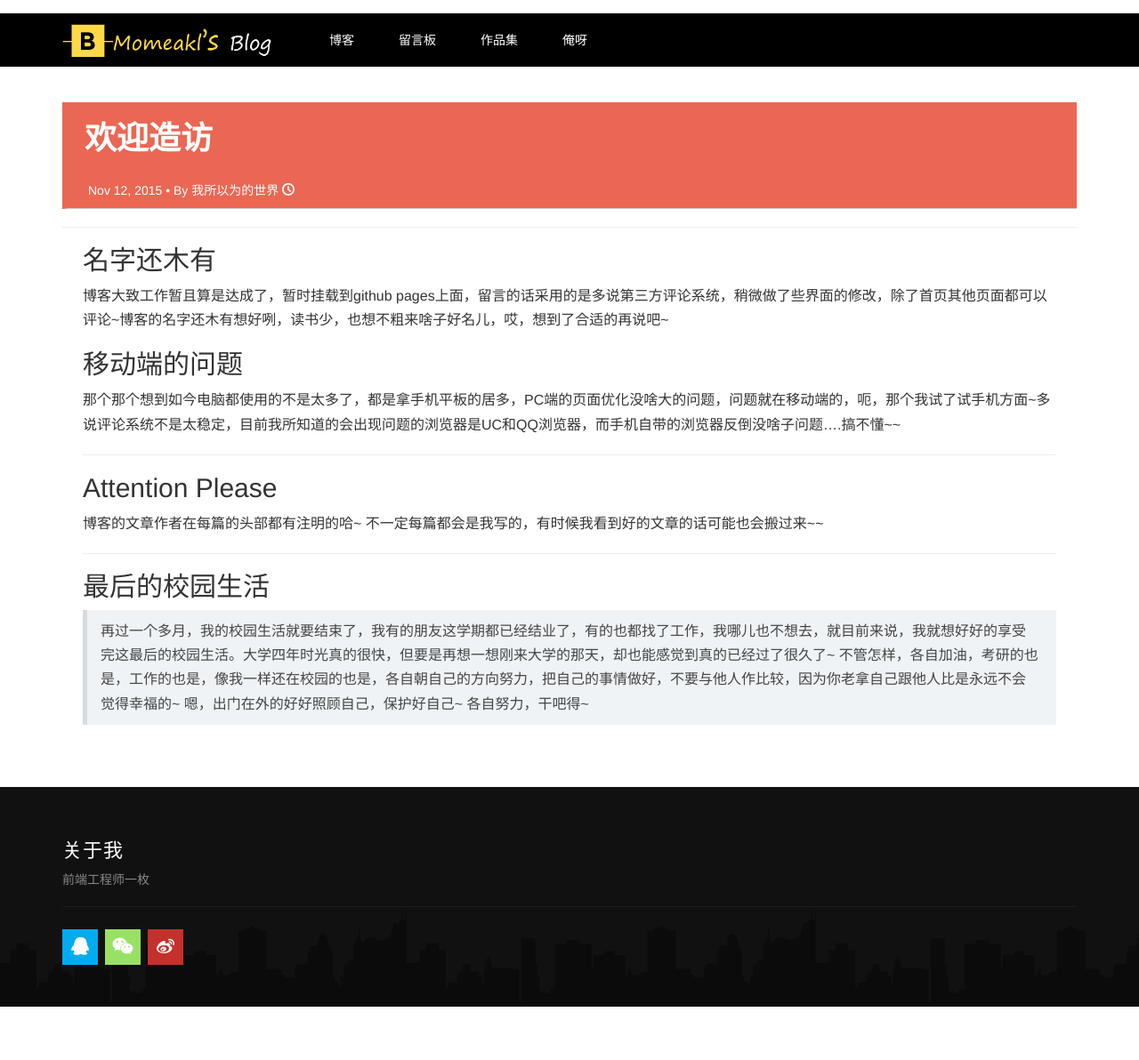
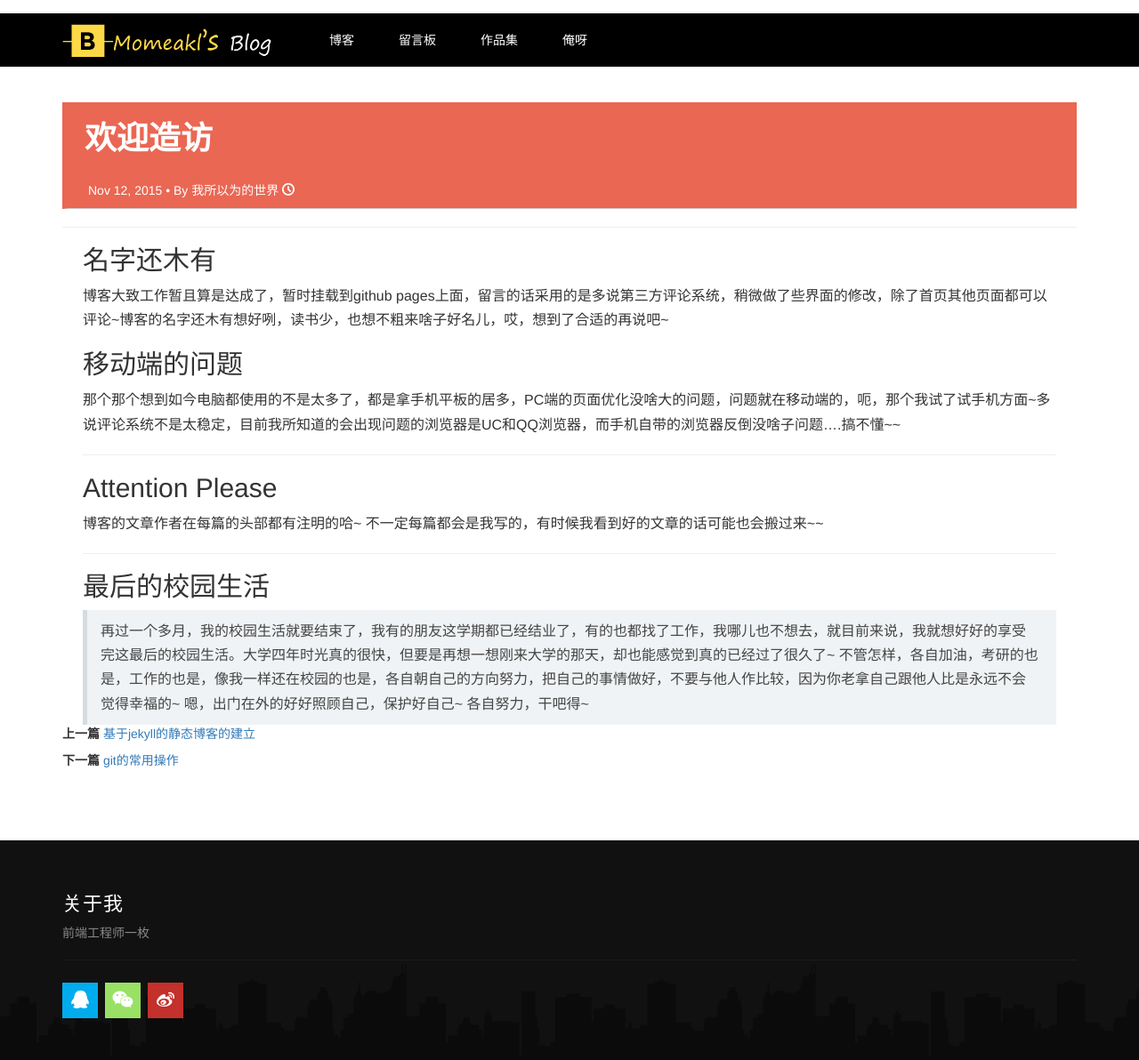
Before and after one commit to momeakl/momeakl.github.io, a Jekyll site: the page built from _posts/2015-11-06-Welcome.md, in a window 1280 px wide. Shown: the whole page at 89% size. Built offline with Jekyll 4.4.1, drawn with Linux system fonts in a browser that asks for light colours; nearby versions of some CDN libraries; some web fonts are replaced; comment, search, counter and statistics services are not loaded; a style sheet for code colours, icons or effects is not loaded; before the commit the page ends 1132 px from its top, so only the background shows below that.

Commit message:
文章详情页修改

```diff
--- /dev/null
+++ b/_includes/previousAndNext.html
@@ -0,0 +1,13 @@
+<div class="post-recent">
+    <div class="pre">
+        {% if page.previous %}
+        <p><strong>上一篇</strong> <a href="{{ page.previous.url | prepend: site.baseurl }}">{{ page.previous.title }}</a></p>
+        {% endif %}
+    </div>
+    <div class="nex">
+
+        {% if page.next %}
+        <p><strong>下一篇</strong> <a href="{{ page.next.url | prepend: site.baseurl }}">{{ page.next.title }}</a></p>
+        {% endif %}
+    </div>
+</div>
--- a/_layouts/post.html
+++ b/_layouts/post.html
@@ -24,6 +24,8 @@ layout: default
                 <a href="#" class="bds_douban" data-cmd="douban" title="分享到豆瓣网"></a>
                 <a href="#" class="bds_huaban" data-cmd="huaban" title="分享到花瓣"></a>
             </div>-->
+
+            {% include previousAndNext.html %}
         </div>
 
         <div class="post-area post comment">
--- a/static/css/index.css
+++ b/static/css/index.css
@@ -190,13 +190,14 @@ a:hover{
 }
 /*fen ye*/
 .paginator{
-	border-top:1px solid #ddd;
+	border-top:1px solid #e5e5e5;
     margin-bottom: 50px;
     margin-top: 40px;
 	text-align: center;
     position: relative;
     height: 40px;
     line-height: 40px;
+    padding-top: 15px;
 }
 .paginator span.pre{
     position: absolute;
```
